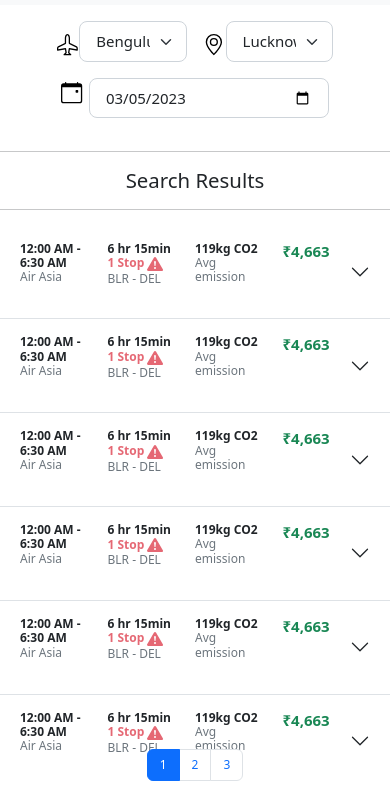
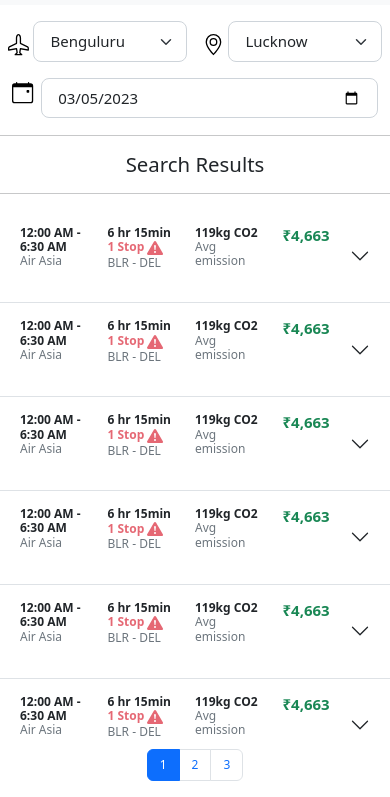
Before and after one commit to shubham-dreamspring/lorem-ipsum-airlines, a website: page pages/search-result.html in a window 390 px wide. Shown: the part 47-844 px from the top of the page. Drawn offline with nearby package versions, Linux system fonts and the light colour scheme.

Commit message:
Fix mobile UI bugs - Width of search positions on search results - Height of search result section

```diff
--- a/pages/search-result.html
+++ b/pages/search-result.html
@@ -21,7 +21,7 @@
       </div>
     </nav>
     <section class="search-parameters my-3">
-      <div class="row w-75 m-auto">
+      <div class="row w-100 m-auto">
         <div class="col-md-6">
           <div class="row">
             <div class="col px-2">
@@ -62,10 +62,10 @@
         </div>
       </div>
     </section>
+    <hr />
+    <h3 class="text-center">Search Results</h3>
+    <hr />
     <section class="search-results">
-      <hr />
-      <h3 class="text-center">Search Results</h3>
-      <hr />
       <div class="row justify-content-center align-items-center">
         <div class="col">
           <div class="accordion accordion-flush" id="accordionFlushExample">
--- a/styles/scss/index.scss
+++ b/styles/scss/index.scss
@@ -60,7 +60,7 @@ label :first-child {
 }
 .search-results {
   width: 100%;
-  height: 77vh;
+  height: 73vh;
   overflow-y: scroll;
   overflow-x: hidden;
   .accordion-header .row .col:first-of-type {
@@ -118,3 +118,9 @@ footer {
     box-shadow: none;
   }
 }
+
+@media (max-width: 456px) {
+  .search-results {
+    height: 65vh;
+  }
+}
```
Also changed, not shown: styles/css/index.min.css.
